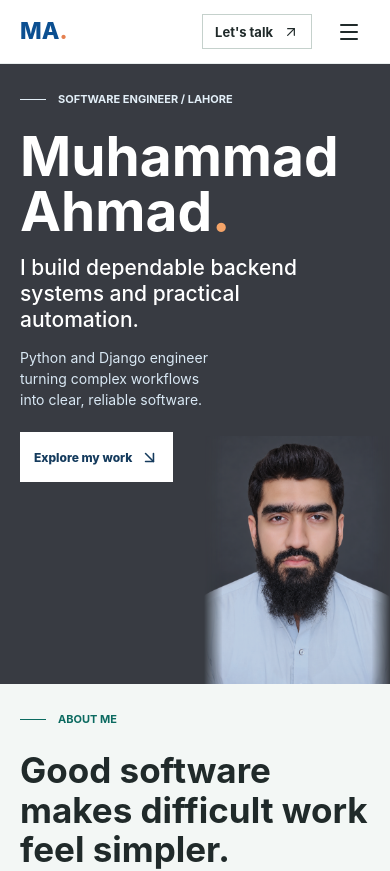
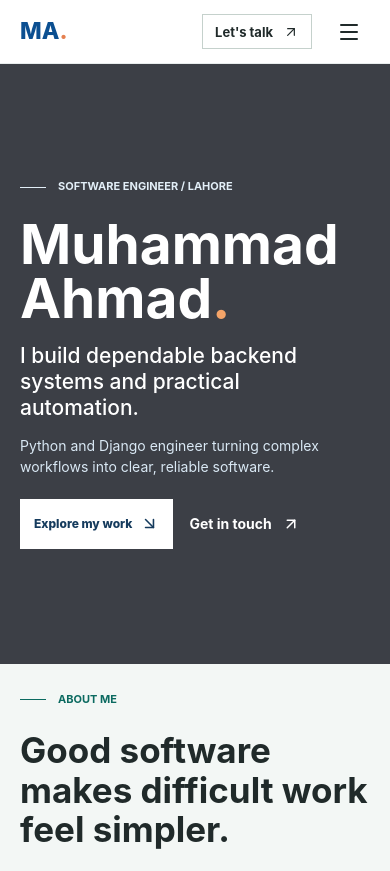
Before and after one commit to ahmadrao17/portfolio, a React (Vite) app: page / in a window 390 px wide. Shown: the top 871 px of the page. Built offline with nearby package versions, Linux system fonts and the light colour scheme.

Commit message:
Remove portrait from portfolio hero

```diff
--- a/src/App.jsx
+++ b/src/App.jsx
@@ -141,9 +141,6 @@ function App() {
 
       <main id="main">
         <section className="hero" aria-labelledby="hero-title">
-          <div className="hero-image">
-            <img src="/portrait-professional.png" alt="Portrait of Muhammad Ahmad" />
-          </div>
           <div className="hero-inner page-width">
             <div className="hero-copy">
               <p className="eyebrow hero-eyebrow"><span className="eyebrow-line" /> Software engineer / Lahore</p>
--- a/src/index.css
+++ b/src/index.css
@@ -34,12 +34,9 @@ img { display: block; max-width: 100%; }
 .header-contact:hover { background: #f2f6f4; border-color: #7e9990; }
 .menu-button { display: none; align-items: center; justify-content: center; width: 42px; height: 42px; border: 0; background: transparent; color: #202a2a; cursor: pointer; }
 
-.hero { position: relative; height: min(640px, calc(100svh - 180px)); min-height: 520px; overflow: hidden; background: #3c3f46; color: #fff; }
-.hero-image { position: absolute; inset: 0; overflow: hidden; pointer-events: none; }
-.hero-image img { position: absolute; right: 4%; bottom: 0; height: 100%; width: auto; max-width: none; object-fit: contain; -webkit-mask-image: linear-gradient(to right, transparent, #000 10%, #000 90%, transparent); mask-image: linear-gradient(to right, transparent, #000 10%, #000 90%, transparent); }
-.hero-image::after { content: ''; position: absolute; inset: 0; background: rgba(28, 32, 38, .08); }
-.hero-inner { position: relative; z-index: 1; height: 100%; display: flex; align-items: center; justify-content: space-between; }
-.hero-copy { width: min(59%, 740px); padding-bottom: 10px; }
+.hero { height: min(580px, calc(100svh - 160px)); min-height: 500px; background: #3c3f46; color: #fff; }
+.hero-inner { height: 100%; display: flex; align-items: center; }
+.hero-copy { width: min(100%, 900px); }
 .eyebrow { display: flex; align-items: center; gap: 12px; margin: 0; font-size: 11px; font-weight: 750; text-transform: uppercase; line-height: 1.4; }
 .eyebrow-line { display: inline-block; width: 26px; height: 1px; flex: 0 0 auto; background: currentColor; }
 .hero-eyebrow { color: #e2eef7; }
@@ -47,7 +44,7 @@ img { display: block; max-width: 100%; }
 .hero-period { color: #f5a468; }
 .hero-lead { max-width: 580px; margin: 0 0 14px; font-size: clamp(22px, 2.2vw, 31px); font-weight: 530; line-height: 1.24; }
 .hero-description { max-width: 500px; margin: 0; color: #d9e8f4; font-size: 16px; line-height: 1.65; }
-.hero-actions { display: flex; align-items: center; gap: 30px; margin-top: 30px; }
+.hero-actions { display: flex; align-items: center; flex-wrap: wrap; gap: 20px 30px; margin-top: 30px; }
 .button { display: inline-flex; align-items: center; justify-content: center; gap: 16px; min-height: 50px; padding: 0 20px; font-size: 13px; font-weight: 760; white-space: nowrap; transition: transform .2s ease, background .2s ease; }
 .button:hover { transform: translateY(-2px); }
 .button-light { background: #fff; color: #153b5d; }
@@ -111,8 +108,6 @@ img { display: block; max-width: 100%; }
 
 @media (max-width: 1050px) {
   .page-width, .header-inner { width: min(100% - 64px, 1320px); }
-  .hero-image img { right: -8%; }
-  .hero-copy { width: 66%; }
   .hero h1 { font-size: clamp(62px, 7.2vw, 90px); }
   .experience-grid { gap: 50px; }
 }
@@ -127,16 +122,11 @@ img { display: block; max-width: 100%; }
   .site-nav a { padding: 13px 0; font-size: 16px; }
   .header-contact { margin-left: auto; min-height: 35px; padding: 0 12px; }
   .menu-button { display: inline-flex; }
-  .hero { height: calc(100svh - 198px); min-height: 460px; max-height: 620px; }
-  .hero-inner { align-items: flex-start; }
-  .hero-copy { width: 100%; padding-top: 50px; }
+  .hero { height: calc(100svh - 150px); min-height: 440px; max-height: 600px; }
   .hero h1 { font-size: clamp(55px, 11.7vw, 79px); margin: 22px 0 17px; }
   .hero-lead { max-width: 590px; font-size: clamp(21px, 4.6vw, 26px); }
   .hero-description { max-width: 420px; font-size: 14px; line-height: 1.5; }
   .hero-actions { margin-top: 22px; gap: 22px; }
-  .hero-image img { height: 46%; right: -12px; bottom: 0; opacity: .78; }
-.hero-image::after { background: rgba(28, 32, 38, .12); }
-  .hero-aside { display: none; }
   .intro-band, .work-section, .experience-section, .capabilities-section { padding: 70px 0 78px; }
   .intro-grid, .experience-grid { grid-template-columns: 1fr; gap: 24px; }
   .intro-grid h2, .section-heading h2, .experience-intro h2, .capabilities-section h2 { font-size: clamp(35px, 7.4vw, 52px); }
@@ -160,14 +150,11 @@ img { display: block; max-width: 100%; }
 
 @media (max-width: 440px) {
   .intro-band { padding-top: 28px; }
-  .hero-copy { padding-top: 28px; }
   .hero h1 { font-size: clamp(43px, 14.5vw, 55px); }
   .hero-lead { font-size: 21px; max-width: 320px; }
-  .hero-description { max-width: 58%; }
+  .hero-description { max-width: 100%; }
   .hero-actions { gap: 16px; }
   .button { padding: 0 14px; gap: 8px; font-size: 12px; }
-  .hero-text-link { display: none; }
-  .hero-image img { height: 40%; right: 0; opacity: 1; }
   .timeline-item { grid-template-columns: 1fr; gap: 8px; }
   .timeline-years { padding-top: 0; }
   .contact-email { font-size: 17px; }
```
Also changed, not shown: public/portrait-professional.png (deleted).
